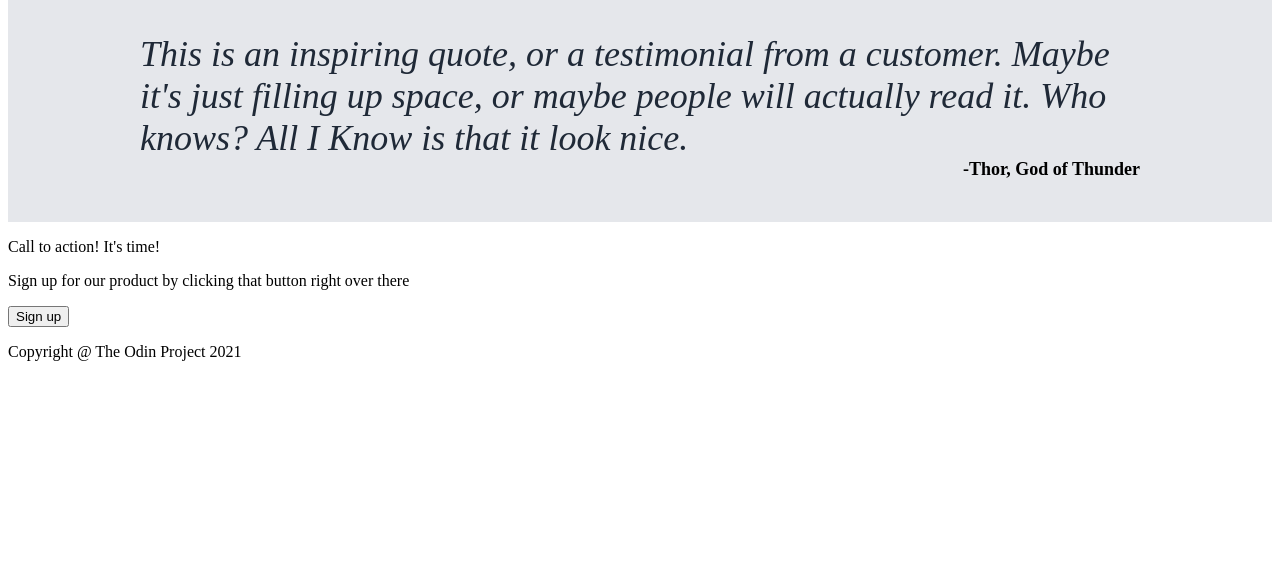
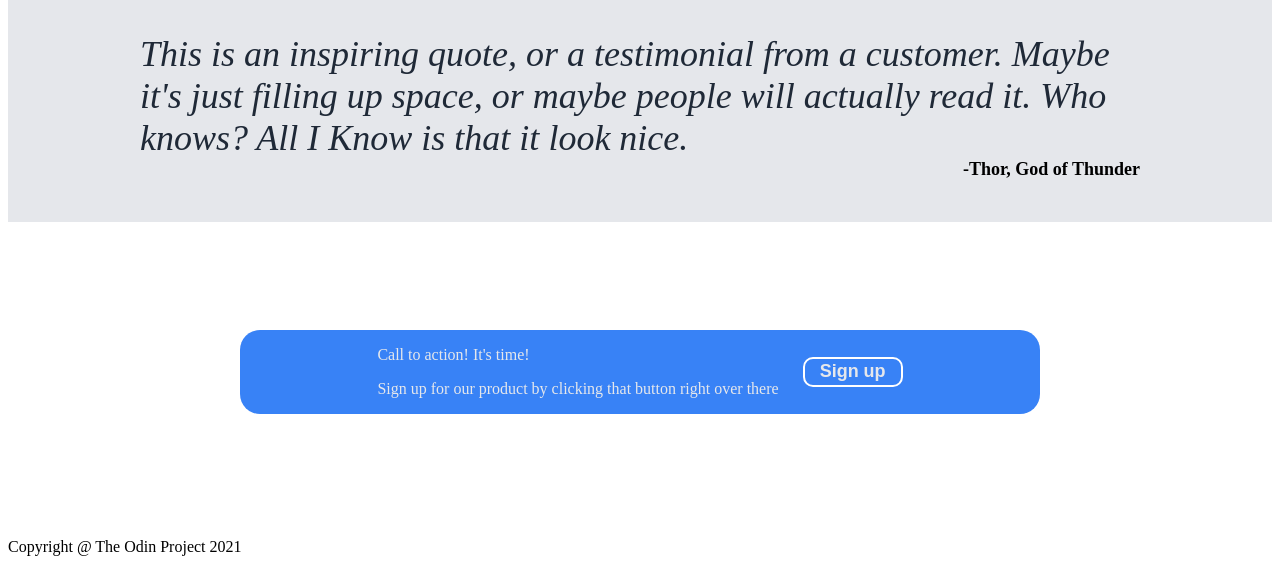
Before and after one commit to mskhurana728/landing-page, a plain HTML site: page index.html in a window 1280 px wide. Shown: the part 731-1303 px from the top of the page. Before the commit the page ends 1108 px from the top, so only its background shows below. Drawn offline with Linux system fonts and the light colour scheme.

Commit message:
body 3 completed

```diff
--- a/style.css
+++ b/style.css
@@ -124,3 +124,38 @@
 .body2Content{
     max-width: 1000px;
 }
+
+.body3{
+    height: 300px;
+    /* background-color:; */
+    display: flex;
+    flex-direction: column;
+    align-items: center;
+    justify-content: center;
+}
+.body3Box{
+    background-color: #3882f6;
+    display: flex;
+    justify-content: center;
+    align-items: center;
+    gap: 24px;
+    color: #e5e7eb;
+    border-radius: 20px;
+    width: 800px;
+
+}
+
+.body3Button{
+    height: 30px;
+    width: 100px;
+    border-radius: 10px;
+    background-color: #3882f6;
+    color: #e5e7eb;
+    font-size: 18px;
+    font-weight: bold;
+    border: 2px solid white;
+
+
+
+
+}
```
